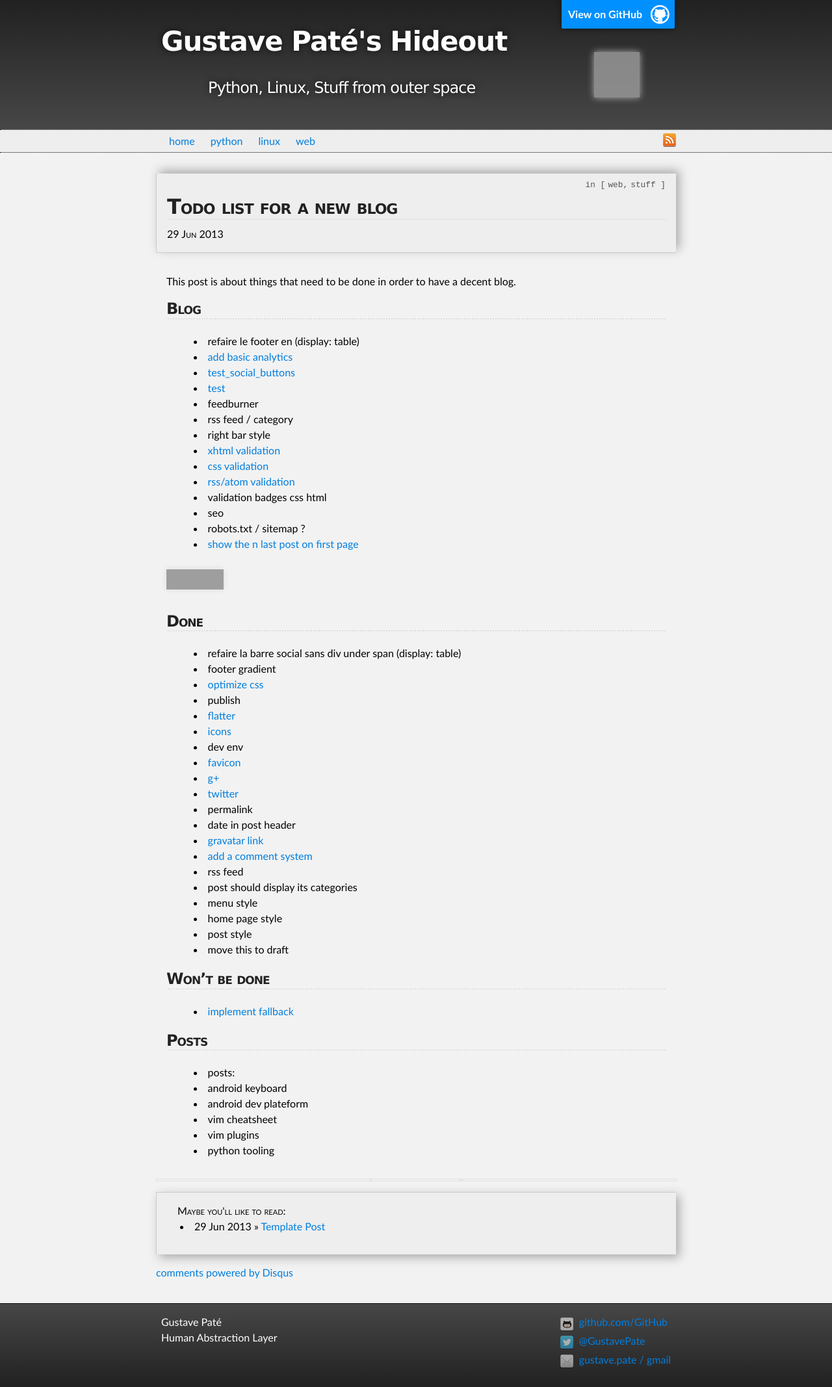
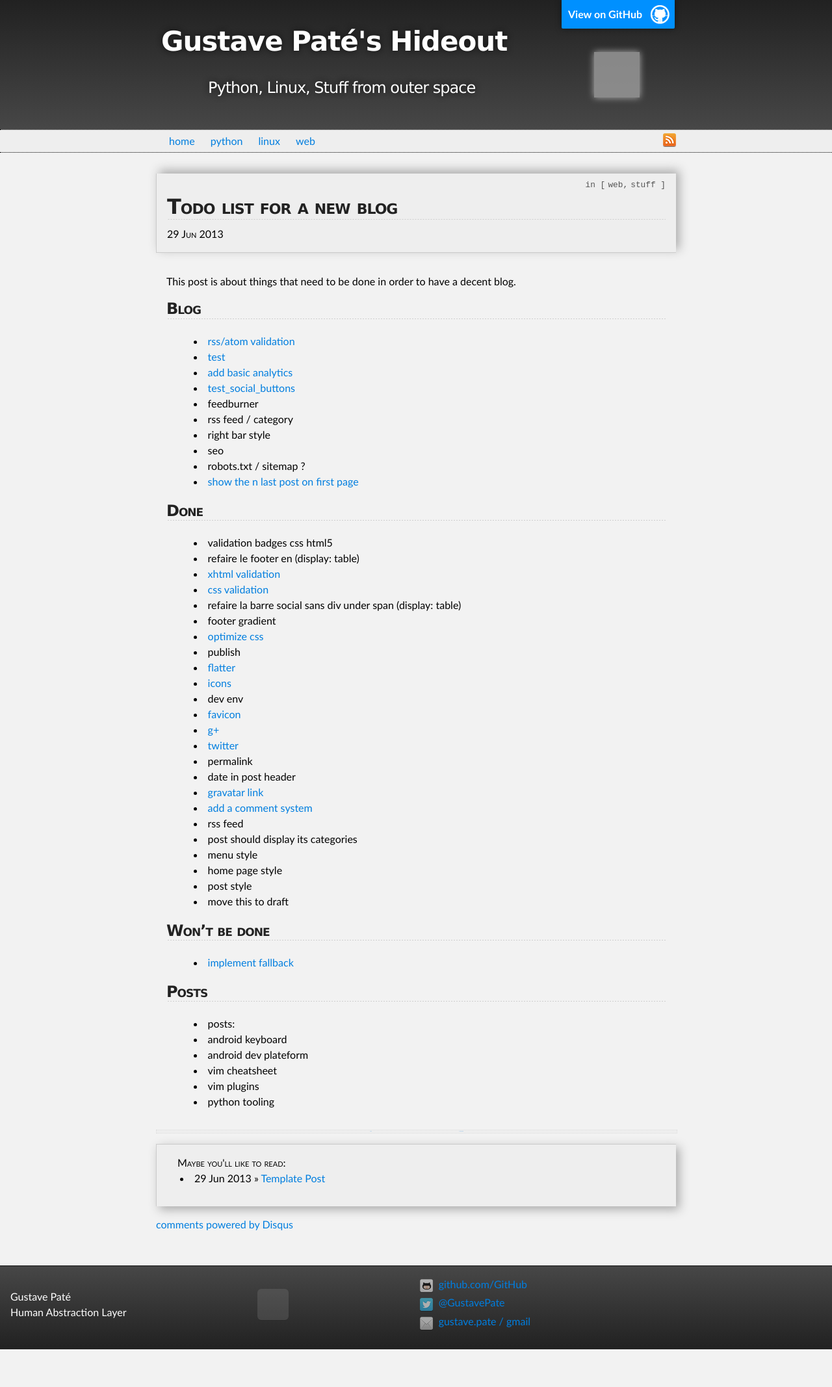
Before and after one commit to GustavePate/gustavepate.github.io, a Jekyll site: the page built from _posts/2013-07-01-todos.md, in a window 1280 px wide. Shown: the whole page at 65% size. Built offline with Jekyll 4.4.1, drawn with Linux system fonts in a browser that asks for light colours; comment, search, counter and statistics services are not loaded; after the commit the page ends 2076 px from its top, so only the background shows below that; grey boxes are pictures that could not be loaded.

Commit message:
footer redon + atom fixed

```diff
--- a/_includes/footer.html
+++ b/_includes/footer.html
@@ -1,7 +1,19 @@
 <!-- FOOTER -->
 <div id="footer_wrap" class="outer">
     <div id="footer" class="inner">
-        <div class="contact">
+
+        <div id="foot_me" class="footer_section">
+            <p>
+            {{site.author}}<br />
+            {{site.motto}}<br />
+            </p>
+        </div>
+
+        <div id="foot_middle" class="footer_section">
+            <a class="webicon html5 large" href="">html5_logo</a>
+        </div>
+
+        <div id="foot_contact" class="footer_section">
             <p>
             <a class="webicon github small" href="">github_logo</a>
             <a class="text" href="http://github.com/{{site.github}}/">github.com/{{site.github}}</a>
@@ -14,12 +26,6 @@
             <a class="webicon mail small" href="">mail_logo</a>
             <a class="text" href="mailto:{{site.email | uri_escape}}">{{site.email}}</a>
             </p>
-        </div>
-        <div class="me">
-            <p>
-            {{site.author}}<br />
-            {{site.motto}}<br />
-            </p>
-        </div>
-    </div> <!-- footer -->
+        </div> <!-- foot_contact -->
+    </div> <!-- footer inner-->
 </div><!-- footer_wrap -->
--- a/_posts/2013-07-01-todos.md
+++ b/_posts/2013-07-01-todos.md
@@ -7,26 +7,23 @@ categories: [web]
 This post is about things that need to be done in order to have a decent blog.
 
 ## Blog
-* refaire le footer en (display: table)
+* [rss/atom validation](http://validator.w3.org/feed/)
+* [test](http://mattkersley.com/responsive/)
 * [add basic analytics](http://www.google.com/analytics/)
 * [test_social_buttons](http://yourlittlehands.com/)
-* [test](http://mattkersley.com/responsive/)
 * feedburner
 * rss feed / category
 * right bar style
-* [xhtml validation](http://validator.w3.org/check?uri=http%3A%2F%2Fgustavepate.github.io%2F)
-* [css validation](http://jigsaw.w3.org/css-validator/)
-* [rss/atom validation](http://validator.w3.org/feed/)
-* validation badges css html
 * seo
 * robots.txt / sitemap ?
 * [show the n last post on first page](/ressources/liquid.txt)
 
-<p> <a href="http://jigsaw.w3.org/css-validator/check/referer"> <img
-style="border:0;width:88px;height:31px"
-src="http://jigsaw.w3.org/css-validator/images/vcss-blue" alt="CSS Valide !" /> </a> </p>
 
 ## Done
+* validation badges css html5
+* refaire le footer en (display: table)
+* [xhtml validation](http://validator.w3.org/check?uri=http%3A%2F%2Fgustavepate.github.io)
+* [css validation](http://jigsaw.w3.org/css-validator/validator?uri=http%3A%2F%2Fgustavepate.github.io)
 * refaire la barre social sans div under span (display: table)
 * footer gradient
 * [optimize css](https://github.com/geuis/helium-css)
--- a/atom.xml
+++ b/atom.xml
@@ -15,7 +15,7 @@ layout: nil
     </author>
     {% for post in site.posts %}
     <entry>
-        <id>{{post.url}}</id>
+        <id>{{site.url}}{{post.url}}</id>
         <link type="text/html" rel="alternate" href="{{post.url }}"/>
         <title>{{post.title | xml_escape }}</title>
         <updated>{{post.date | date_to_xmlschema }}</updated>
--- a/css/main.css
+++ b/css/main.css
@@ -363,7 +363,6 @@ Full-Width Styles
     vertical-align: middle;
 }
 
-
 #frontsocial div {
     display: inline-block;
     margin: 0em 0em 0em 0em;
@@ -392,7 +391,6 @@ Full-Width Styles
 #fs_facebook .fb-like {
 }
 
-
 /* override by google */
 #fs_gplus div{
 }
@@ -406,8 +404,6 @@ Full-Width Styles
     width:140px;
     text-align:right;
 }
-
-
 
 /***** gopostlist ******/
 
@@ -435,12 +431,11 @@ Full-Width Styles
   margin-left: 3em;
 }
 
-
 /********* gomain *********/
 #main_content_wrap {
   background: #f2f2f2;
   /* space for my footer */
-  padding-bottom: 9em;
+  padding-bottom: 10em;
 }
 
 #main_content {
@@ -463,10 +458,6 @@ Full-Width Styles
   font-variant: small-caps;
 }
 
-
-
-
-
 /********* gocol *********/
 #right_col_wrap{
     display: none;
@@ -482,6 +473,7 @@ Full-Width Styles
   border-top: 1px solid #111;
   width: 100%;
   margin: 0px;
+  padding: 0px;
   background-color: #212121;
   background: -moz-linear-gradient(top,  #474747, #21212);
   background: -webkit-linear-gradient(top,  #474747, #21212);
@@ -491,40 +483,63 @@ Full-Width Styles
 }
 
 #footer_wrap .inner {
-  padding: 1em 0em 1em 1em;
+    padding: 1em 1em 0em 1em;
+    margin: 0em;
+    text-align: justify;
 }
 
-
-.contact {
-    float: right;
-    padding-right: 1em;
+.footer_section {
+    display: inline-block;
+    vertical-align: middle;
 }
 
-#footer .contact a  {
+#footer_wrap .inner:after{
+     content: '';
+     display: inline-block;
+     margin: 0px;
+     padding: 0px;
+     width: 100%;
+     height: 0px;
+     font-size:0px;
+     line-height:0px;
+ }
+
+#foot_me {
+    color: #ffffff;
+}
+
+#foot_middle a {
+    opacity:0.2;
+}
+
+#foot_contact {
+}
+
+#foot_contact p {
+}
+
+#foot_contact a  {
     display: inline-block;
+    margin: 0px;
     padding: 0em 0em 0em 0em;
     text-shadow: none;
     vertical-align: middle;
     font-weight: 300;
 }
 
-.contact .webicon {
+#foot_contact .webicon {
     opacity:0.6;
 }
 
-
-#footer .contact a:visited {
+#foot_contact a:visited {
     color: #60c;
 }
 
-#footer .contact .text  {
+#foot_contact .text  {
+    margin: 0px;
     padding: 0 0 0.3em 0.3em;
-
 }
 
-.me {
-    color: #ffffff;
-}
 
 
 /*****************************************************************************/
--- a/css/webicons.css
+++ b/css/webicons.css
@@ -82,3 +82,15 @@
 
 .svg .webicon.twitter {
   background: url("/ressources/webicons/webicon-twitter.svg"); }
+
+.no-svg .webicon.html5 {
+  background: url("/ressources/webicons/webicon-html5-m.png"); }
+
+.no-svg .webicon.html5.large {
+  background: url("/ressources/webicons/webicon-html5.png"); }
+
+.no-svg .webicon.html5.small {
+  background: url("/ressources/webicons/webicon-html5-s.png"); }
+
+.svg .webicon.html5 {
+  background: url("/ressources/webicons/webicon-html5.svg"); }
```
